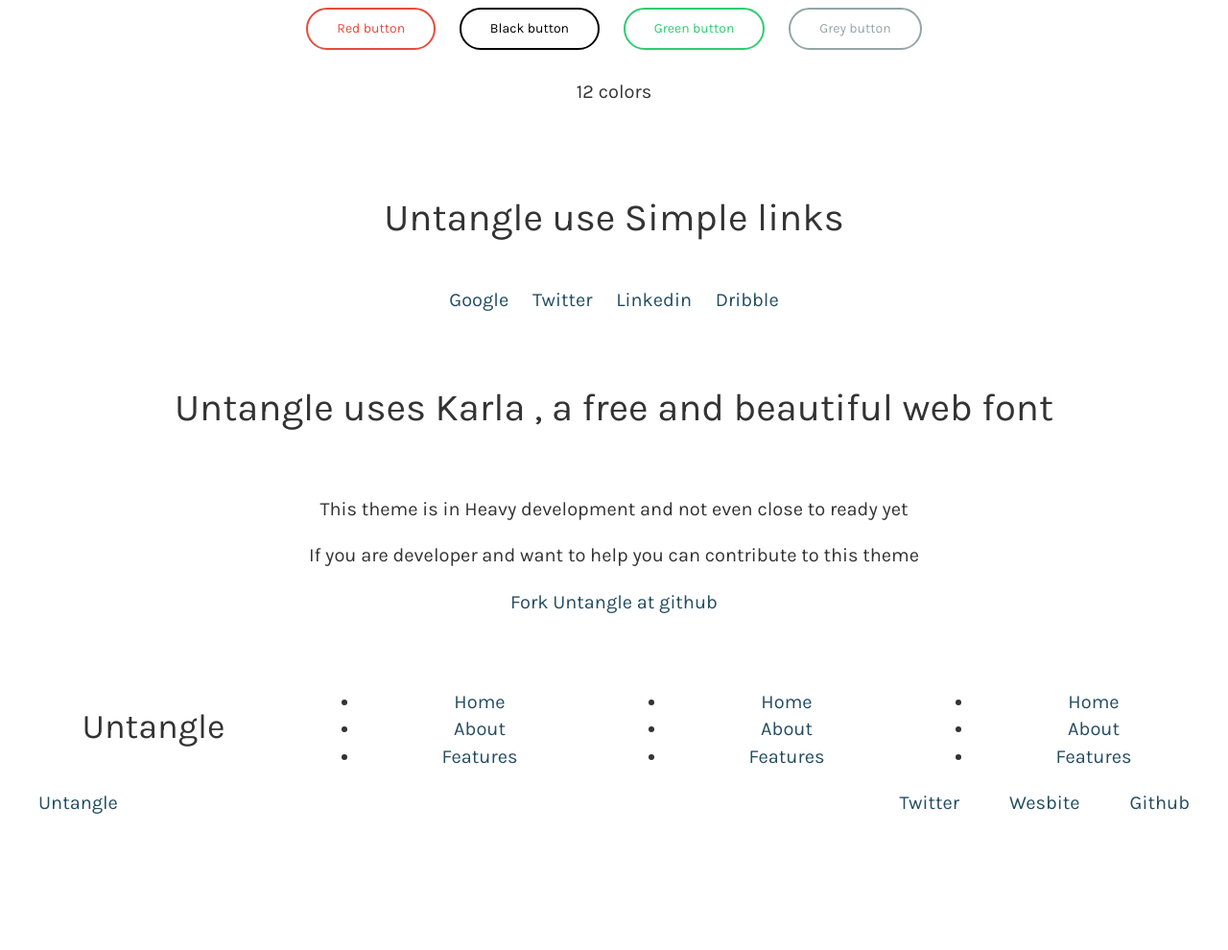
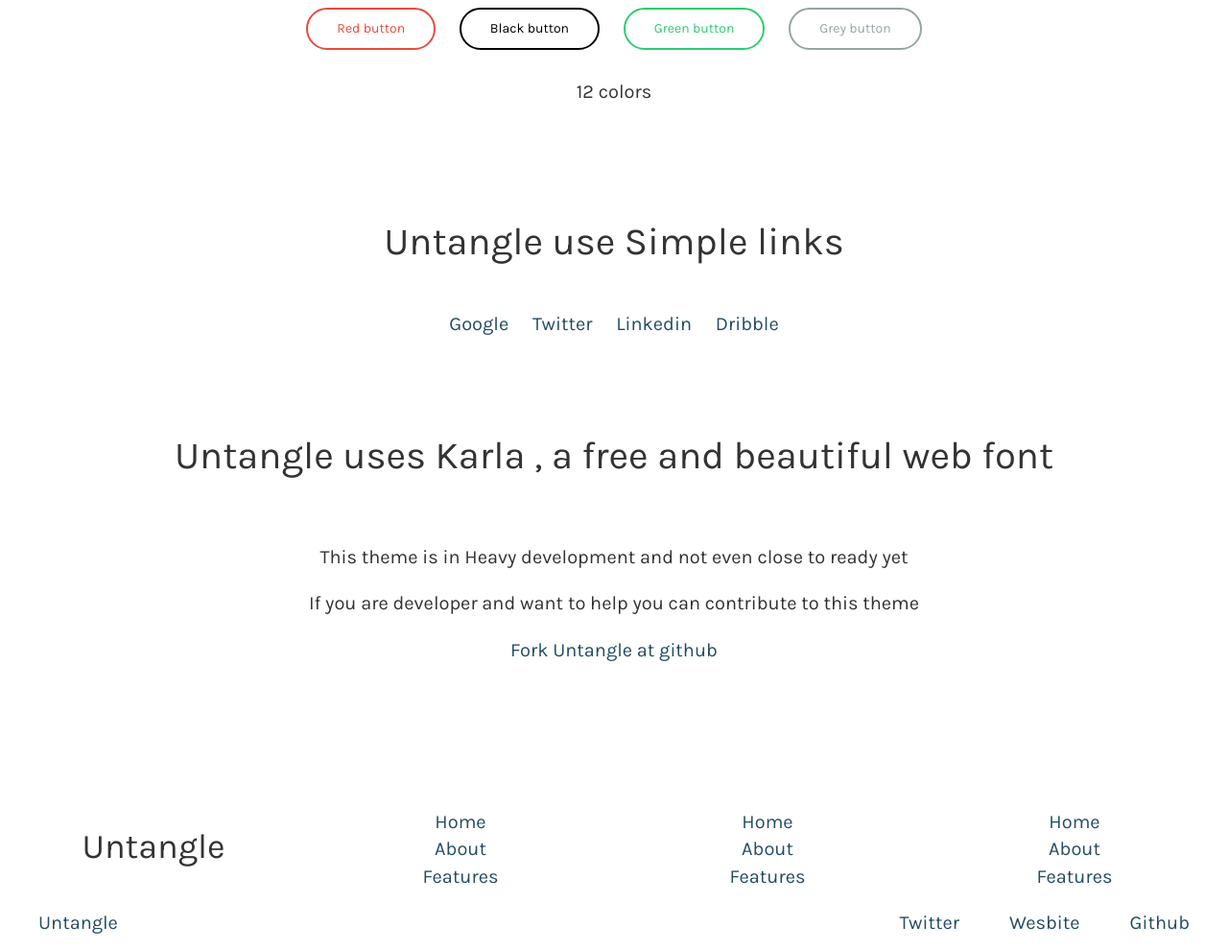
Before and after one commit to justanothermanoj/Untangle, a plain HTML site: page index.html in a window 1280 px wide. Shown: the part 1220-2210 px from the top of the page at 96% size. Before the commit the page ends 2092 px from the top, so only its background shows below. Drawn offline with nearby package versions, Linux system fonts and the light colour scheme.

Commit message:
add ul style

```diff
--- a/css/default.css
+++ b/css/default.css
@@ -147,7 +147,8 @@
   margin-bottom: 125px;
 }
 #site-wrapper #site-content #site-features .box {
-  padding-top: 75px;
+  padding-top: 50px;
+  padding-bottom: 50px;
 }
 #site-wrapper #site-content #site-features .box .heading {
   font-size: 2em;
@@ -174,6 +175,9 @@
 #site-wrapper #site-content #site-features .box > .row {
   padding-top: 50px;
 }
+#site-wrapper #site-content #site-features .box > .row .cols {
+  padding: 10px;
+}
 #site-wrapper #site-footer #footer-info {
   padding-bottom: 10px;
 }
@@ -186,6 +190,10 @@ body {
   margin-right: 0px;
   margin-left: 0px;
 }
+ul {
+  padding-left: 0px;
+  list-style: none;
+}
 a {
   color: #244D61;
   margin-left: 10px;
```
